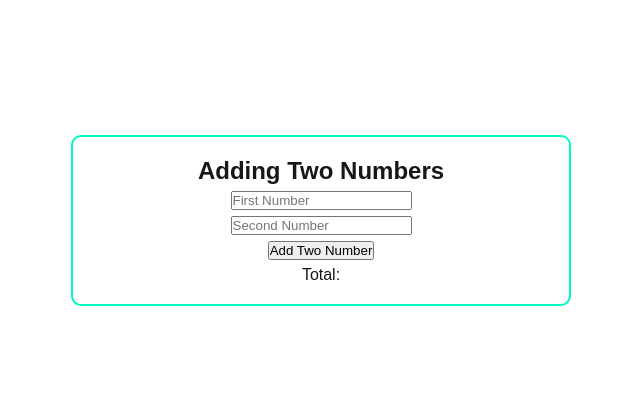
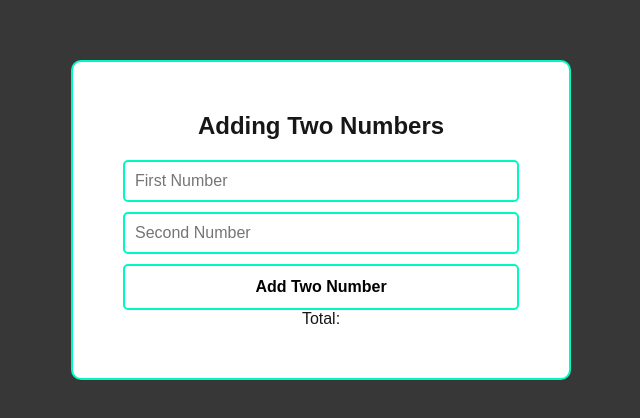
Before and after one commit to ryanarmial/ascendion, a Next.js app: page /challenge-1 in a window 1280 px wide. Shown: the part 180-598 px from the top of the page, without its empty margins (319-959 px from the left). Built offline with nearby package versions, Linux system fonts and the light colour scheme.

Commit message:
add style for input and button

```diff
--- a/app/challenge-1/styles.module.css
+++ b/app/challenge-1/styles.module.css
@@ -1,22 +1,55 @@
 .page {
-  --main-color: #00F9C1;
+  --primary-color: #00F9C1;
 
   display: flex;
   justify-content: center;
   align-self: center;
   min-height: 100vh;
+  background-color: rgba(55, 55, 55, 1);
 
   .container {
     display: flex;
     flex-direction: column;
     align-items: center;
-    gap: 6px;
     margin-top: auto;
     margin-bottom: auto;
-    border: 2px solid var(--main-color);
+    border: 2px solid var(--primary-color);
     border-radius: 10px;
-    padding: 20px;
+    padding: 50px;
     min-width: 500px;
+    background-color: #fff;
+
+    h2 {
+      margin-bottom: 20px;
+    }
+
+    input {
+      width: 100%;
+      padding: 10px;
+      border: 2px solid var(--primary-color);
+      border-radius: 5px;
+      font-size: 16px;
+      margin-bottom: 10px;
+    }
+
+    button {
+      width: 100%;
+      padding: 12px 35px;
+      background-color: transparent;
+      color: #000;
+      border: none;
+      border-radius: 5px;
+      font-size: 16px;
+      cursor: pointer;
+      transition: background-color 0.3s;
+      font-weight: bold;
+      border: 2px solid var(--primary-color);
+
+      &:hover {
+        color: #fff;
+        background-color: var(--primary-color);
+      }
+    }
   }
 
 }
```
